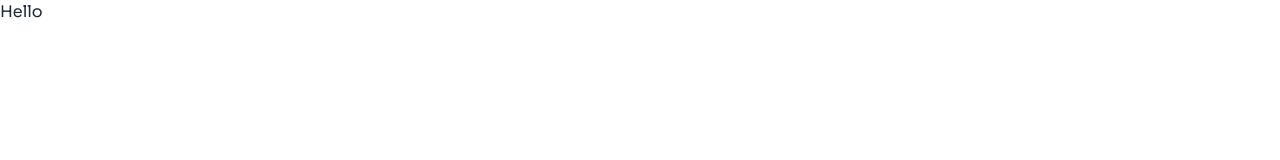
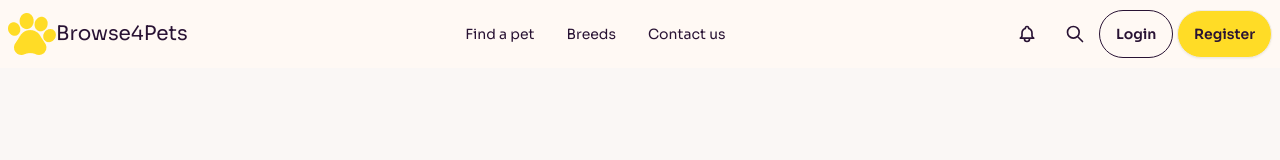
Before and after one commit to fuadhasan05/pets-website, a plain HTML site: page index.html in a window 1280 px wide. Drawn offline with nearby package versions, Linux system fonts and the light colour scheme.

Commit message:
added navber with responsive style

```diff
--- a/index.html
+++ b/index.html
@@ -1,5 +1,5 @@
 <!DOCTYPE html>
-<html lang="en">
+<html lang="en" data-theme="cupcake">
 
 <head>
     <meta charset="UTF-8">
@@ -14,17 +14,85 @@
     <link href="https://fonts.googleapis.com/css2?family=Sora:wght@100..800&display=swap" rel="stylesheet">
 
     <style>
-        .google-font-sora{
+        .google-font-sora {
             font-family: "Sora", serif;
         }
     </style>
+    <script>
+        tailwind.config = {
+            theme: {
+                extend: {
+                    colors: {
+                        clifford: '#da373d',
+                        'pet-primary': 'rgba(255, 220, 38, 1)',
+                    }
+                }
+            }
+        }
+    </script>
 </head>
 
 <body class="google-font-sora">
     <!-- Header section -->
-    <header>
+    <header class="md:container mx-auto">
+        <!-- Navbar -->
+        <nav class="mx-auto ">
+            <div class="navbar bg-[#FFF9F4] flex justify-between">
+                <div class="">
+                    <div class="dropdown ">
+                        <div tabindex="0" role="button" class="btn btn-ghost lg:hidden">
+                            <svg xmlns="http://www.w3.org/2000/svg" class="h-5 w-5" fill="none" viewBox="0 0 24 24"
+                                stroke="currentColor">
+                                <path stroke-linecap="round" stroke-linejoin="round" stroke-width="2"
+                                    d="M4 6h16M4 12h8m-8 6h16" />
+                            </svg>
+                        </div>
+                        <ul tabindex="0"
+                            class="menu menu-sm dropdown-content bg-base-100 rounded-box z-[1] mt-3 w-52 p-2 shadow">
+                            <li><a>Find a pet</a></li>
+                            <li><a>Breeds</a></li>
+                            <li><a>Contact us</a></li>
+                        </ul>
+                    </div>
+                    <img src="/assets/logo-header.png" alt="">
+                    <a class=" text-xl">Browse4Pets</a>
+                </div>
+                <div class="navbar-center hidden lg:flex">
+                    <ul class="menu menu-horizontal px-1">
+                        <li><a>Find a pet</a></li>
+                        <li><a>Breeds</a></li>
+                        <li><a>Contact us</a></li>
+                    </ul>
+                </div>
 
-        <h1>Hello</h1>
+                <div class=" hidden lg:flex">
+                    <button class="btn btn-ghost btn-circle">
+                        <div class="indicator">
+                            <svg xmlns="http://www.w3.org/2000/svg" class="h-5 w-5" fill="none" viewBox="0 0 24 24"
+                                stroke="currentColor">
+                                <path stroke-linecap="round" stroke-linejoin="round" stroke-width="2"
+                                    d="M15 17h5l-1.405-1.405A2.032 2.032 0 0118 14.158V11a6.002 6.002 0 00-4-5.659V5a2 2 0 10-4 0v.341C7.67 6.165 6 8.388 6 11v3.159c0 .538-.214 1.055-.595 1.436L4 17h5m6 0v1a3 3 0 11-6 0v-1m6 0H9" />
+                            </svg>
+                        </div>
+                    </button>
+                    <button class="btn btn-ghost btn-circle">
+                        <svg xmlns="http://www.w3.org/2000/svg" class="h-5 w-5" fill="none" viewBox="0 0 24 24"
+                            stroke="currentColor">
+                            <path stroke-linecap="round" stroke-linejoin="round" stroke-width="2"
+                                d="M21 21l-6-6m2-5a7 7 0 11-14 0 7 7 0 0114 0z" />
+                        </svg>
+                    </button>
+                    <div class="">
+                        <a class="btn btn-outline ">Login</a>
+                        <a class="btn bg-pet-primary ">Register</a>
+                    </div>
+                </div>
+            </div>
+        </nav>
+        <span>
+            <hr class="sm:w-full lg:hidden border-black " />
+        </span>
+
 
     </header>
     <!-- Main Section -->
```
